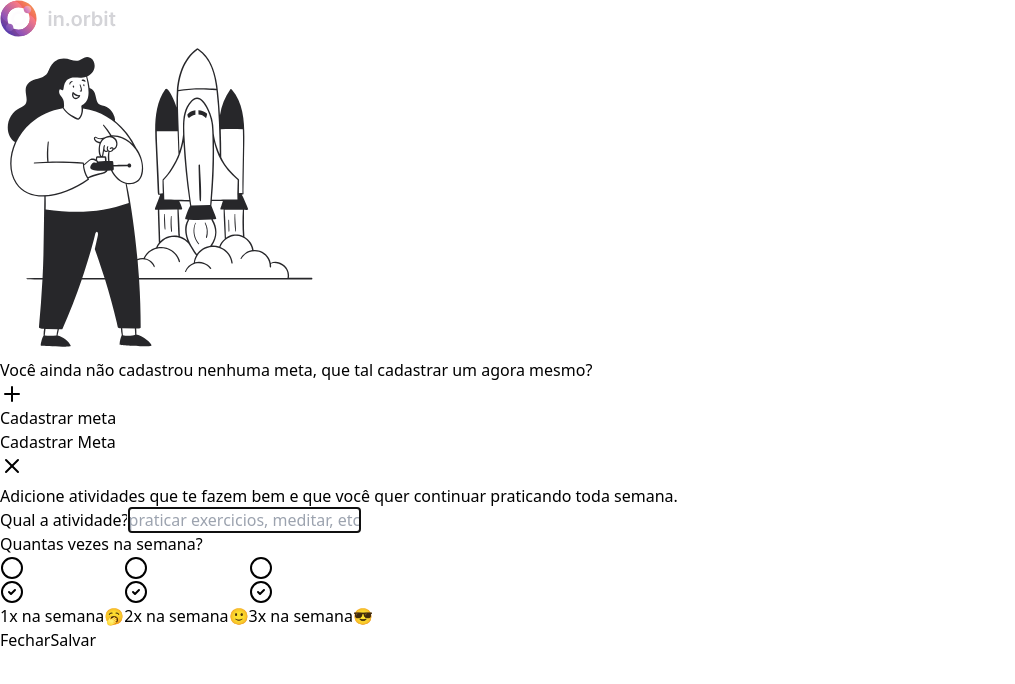
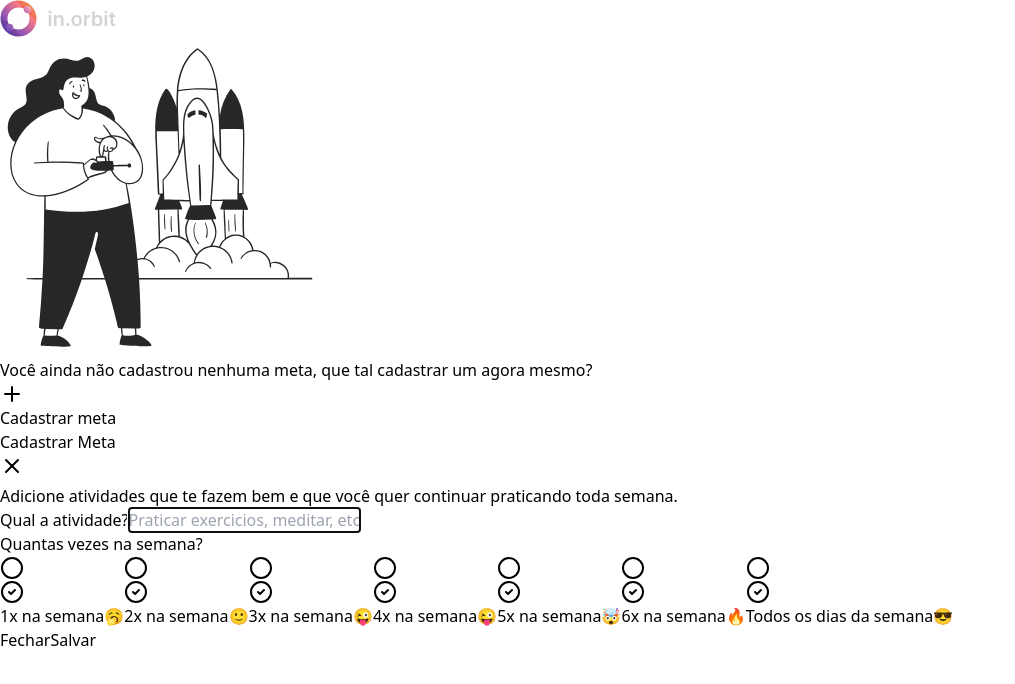
Before and after one commit to Jhonneg/orbitJs, a React (Vite) app in the folder client/: page / in a window 1280 px wide. Both pictures are taken after a click on the button "Cadastrar meta". Shown: the top 684 px of the page, without its empty margins (0-1015 px from the left). Built offline with nearby package versions, Linux system fonts and the light colour scheme; no server answers.

Commit message:
project complete

```diff
--- a/client/package.json
+++ b/client/package.json
@@ -10,6 +10,7 @@
     "preview": "vite preview"
   },
   "dependencies": {
+    "@hookform/resolvers": "^3.9.0",
     "@radix-ui/react-dialog": "^1.1.1",
     "@radix-ui/react-progress": "^1.1.0",
     "@radix-ui/react-radio-group": "^1.2.0",
@@ -18,8 +19,10 @@
     "lucide-react": "^0.441.0",
     "react": "^18.3.1",
     "react-dom": "^18.3.1",
+    "react-hook-form": "^7.53.0",
     "tailwind-merge": "^2.5.2",
-    "tailwind-variants": "^0.2.1"
+    "tailwind-variants": "^0.2.1",
+    "zod": "^3.23.8"
   },
   "devDependencies": {
     "@biomejs/biome": "^1.9.0",
--- a/client/src/components/create-goal.tsx
+++ b/client/src/components/create-goal.tsx
@@ -13,8 +13,37 @@
   RadioGroupItem,
 } from './ui/radio-group'
 import { Button } from './ui/button'
+import { Controller, useForm } from 'react-hook-form'
+import { z } from 'zod'
+import { zodResolver } from '@hookform/resolvers/zod'
+import { createGoal } from '../http/create-goal'
+import { useQueryClient } from '@tanstack/react-query'
+
+const createGoalForm = z.object({
+  title: z.string().min(1, 'Informe a atividade que deseja realizar'),
+  desiredWeeklyFrequency: z.coerce.number().min(1).max(7),
+})
+
+type CreateGoalFormType = z.infer<typeof createGoalForm>
 
 export default function CreateGoal() {
+  const queryClient = useQueryClient()
+
+  const { register, control, handleSubmit, formState, reset } =
+    useForm<CreateGoalFormType>({
+      resolver: zodResolver(createGoalForm),
+    })
+
+  async function handleCreateGoal(data: CreateGoalFormType) {
+    await createGoal({
+      title: data.title,
+      desiredWeeklyFrequency: data.desiredWeeklyFrequency,
+    })
+    queryClient.invalidateQueries({ queryKey: ['summary'] })
+    queryClient.invalidateQueries({ queryKey: ['pending-goals'] })
+    reset()
+  }
+
   return (
     <DialogContent>
       <div className="flex flex-col gap-6 h-full">
@@ -30,19 +59,37 @@
             praticando toda semana.
           </DialogDescription>
         </div>
-        <form action="" className="flex-1 flex flex-col justify-between">
+        <form
+          onSubmit={handleSubmit(handleCreateGoal)}
+          className="flex-1 flex flex-col justify-between"
+        >
           <div className="flex flex-col gap-6">
             <div className="flex flex-col gap-2">
               <Label htmlFor="title">Qual a atividade?</Label>
               <Input
                 id="title"
                 autoFocus
-                placeholder="praticar exercicios, meditar, etc"
+                placeholder="Praticar exercicios, meditar, etc"
+                {...register('title')}
               />
+              {formState.errors.title && (
+                <p className="text-red-300 text-sm">
+                  {formState.errors.title.message}
+                </p>
+              )}
             </div>
             <div className="flex flex-col gap-2">
               <Label htmlFor="title">Quantas vezes na semana?</Label>
-              <RadioGroup>
+              <Controller
+                defaultValue={3}
+                control={control}
+                name="desiredWeeklyFrequency"
+                render={({ field }) => {
+                  return (
+                    <RadioGroup
+                      onValueChange={field.onChange}
+                      value={String(field.value)}
+                    >
                       <RadioGroupItem value="1">
                         <RadioGroupIndicator />
                         <span className="text-zinc-300 text-sm font-medium leading-none">
@@ -50,21 +97,52 @@
                         </span>
                         <span className="text-lg leading-none">🥱</span>
                       </RadioGroupItem>
-                <RadioGroupItem value="1">
+                      <RadioGroupItem value="2">
                         <RadioGroupIndicator />
                         <span className="text-zinc-300 text-sm font-medium leading-none">
                           2x na semana
                         </span>
                         <span className="text-lg leading-none">🙂</span>
                       </RadioGroupItem>
-                <RadioGroupItem value="1">
+                      <RadioGroupItem value="3">
                         <RadioGroupIndicator />
                         <span className="text-zinc-300 text-sm font-medium leading-none">
                           3x na semana
                         </span>
+                        <span className="text-lg leading-none">😜</span>
+                      </RadioGroupItem>
+                      <RadioGroupItem value="4">
+                        <RadioGroupIndicator />
+                        <span className="text-zinc-300 text-sm font-medium leading-none">
+                          4x na semana
+                        </span>
+                        <span className="text-lg leading-none">😜</span>
+                      </RadioGroupItem>
+                      <RadioGroupItem value="5">
+                        <RadioGroupIndicator />
+                        <span className="text-zinc-300 text-sm font-medium leading-none">
+                          5x na semana
+                        </span>
+                        <span className="text-lg leading-none">🤯</span>
+                      </RadioGroupItem>
+                      <RadioGroupItem value="6">
+                        <RadioGroupIndicator />
+                        <span className="text-zinc-300 text-sm font-medium leading-none">
+                          6x na semana
+                        </span>
+                        <span className="text-lg leading-none">🔥</span>
+                      </RadioGroupItem>
+                      <RadioGroupItem value="7">
+                        <RadioGroupIndicator />
+                        <span className="text-zinc-300 text-sm font-medium leading-none">
+                          Todos os dias da semana
+                        </span>
                         <span className="text-lg leading-none">😎</span>
                       </RadioGroupItem>
                     </RadioGroup>
+                  )
+                }}
+              />
             </div>
           </div>
           <div className="flex items-center gap-3">
@@ -73,7 +151,7 @@
                 Fechar
               </Button>
             </DialogClose>
-            <Button type="button" className="flex-1">
+            <Button type="submit" className="flex-1">
               Salvar
             </Button>
           </div>
--- a/client/src/components/pending-goals.tsx
+++ b/client/src/components/pending-goals.tsx
@@ -19,6 +19,7 @@
     await createGoalCompletion(goalId)
 
     queryClient.invalidateQueries({ queryKey: ['summary'] })
+    queryClient.invalidateQueries({ queryKey: ['pending-goals'] })
   }
 
   return (
--- /dev/null
+++ b/client/src/http/create-goal.ts
@@ -0,0 +1,20 @@
+interface CreateGoalRequest {
+  title: string
+  desiredWeeklyFrequency: number
+}
+
+export async function createGoal({
+  title,
+  desiredWeeklyFrequency,
+}: CreateGoalRequest) {
+  await fetch('http://localhost:3333/goals', {
+    method: 'POST',
+    headers: {
+      'Content-Type': 'application/json',
+    },
+    body: JSON.stringify({
+      title,
+      desiredWeeklyFrequency,
+    }),
+  })
+}
```
Also changed, not shown: 2 other files (tests, documents, lock files or other folders). Lines whose indentation alone changed are shown as unchanged.
